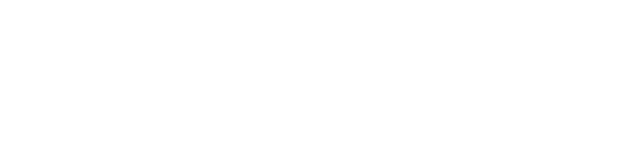
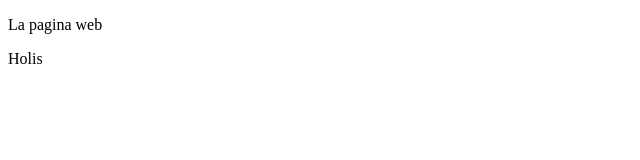
Before and after one commit to NorikaRam/prueba-11, a plain HTML site: page index.html in a window 1280 px wide. Shown: the whole page, without its empty margins (0-640 px from the left). Drawn offline with Linux system fonts and the light colour scheme.

Commit message:
hora Volvi a escribir codigo en Html uwuuu

```diff
--- a/index.html
+++ b/index.html
@@ -7,6 +7,7 @@
     <title>Pagina Web</title>
 </head>
 <body>
-
+    <p>La pagina web</p>
+    <p> Holis </p>
 </body>
 </html>
```
